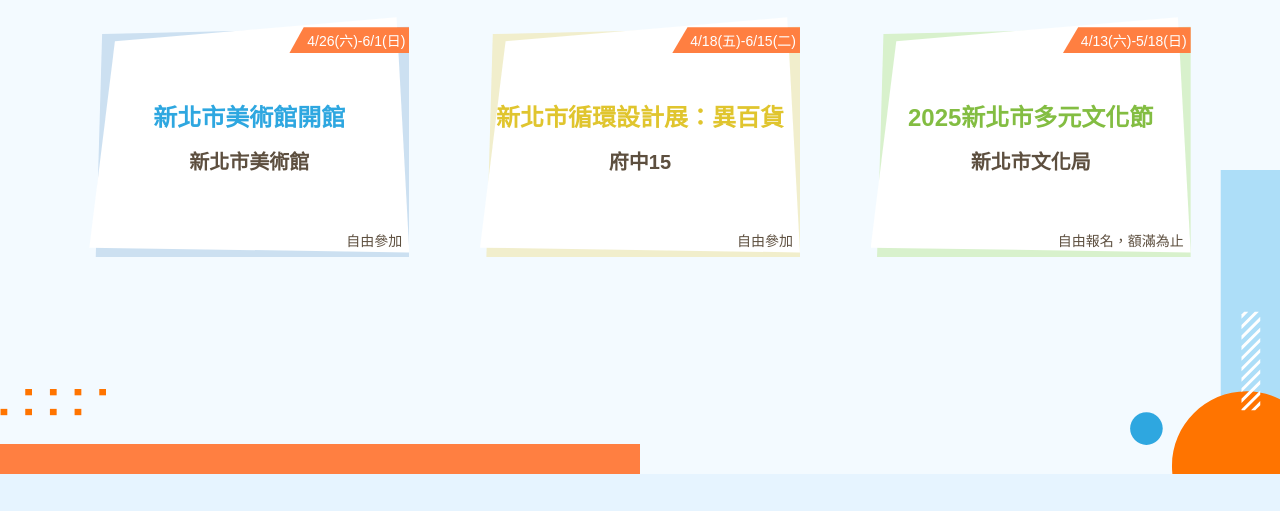
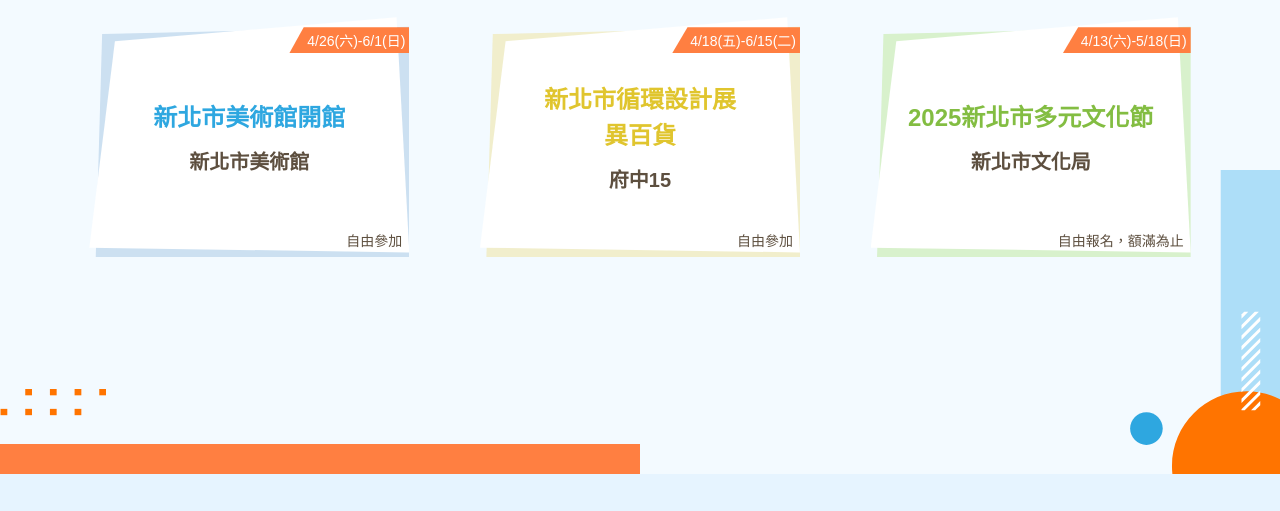
Before and after one commit to hansen1130/roam.github.io, a plain HTML site: page index.html in a window 1280 px wide. Shown: the part 4962-5473 px from the top of the page. Drawn offline with Linux system fonts and the light colour scheme; a web font is replaced by a local one.

Commit message:
Update index.html

```diff
--- a/index.html
+++ b/index.html
@@ -1224,7 +1224,7 @@
                             <div class="roam-library-content-label">4/18(五)-6/15(二)</div>
                             <div class="roam-library-content-bg">
                                 <div class="roam-library-content-title roam-title-color1">
-                                    <h2>新北市循環設計展：異百貨 </h2>
+                                    <h2>新北市循環設計展<br>異百貨</h2>
                                     <h3>府中15</h3>
                                 </div>
                                 <div class="roam-library-content-number">自由參加</div>
```
